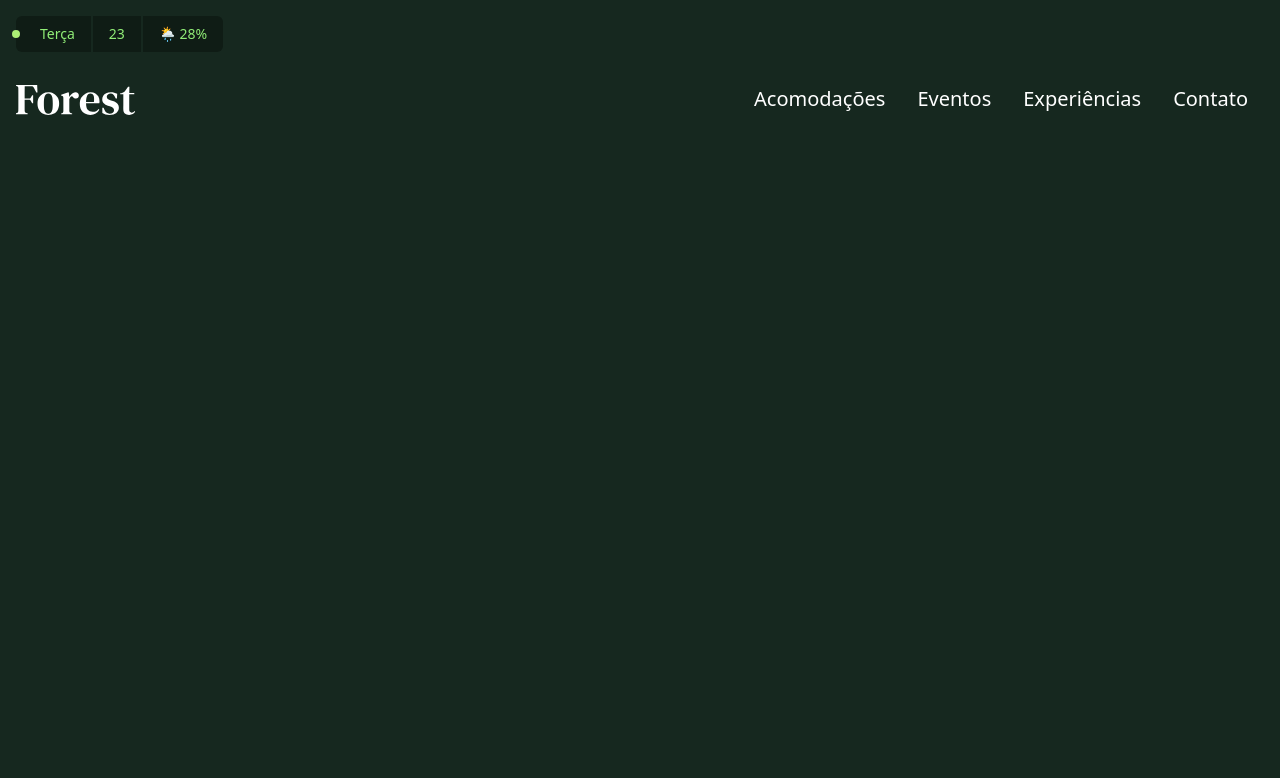
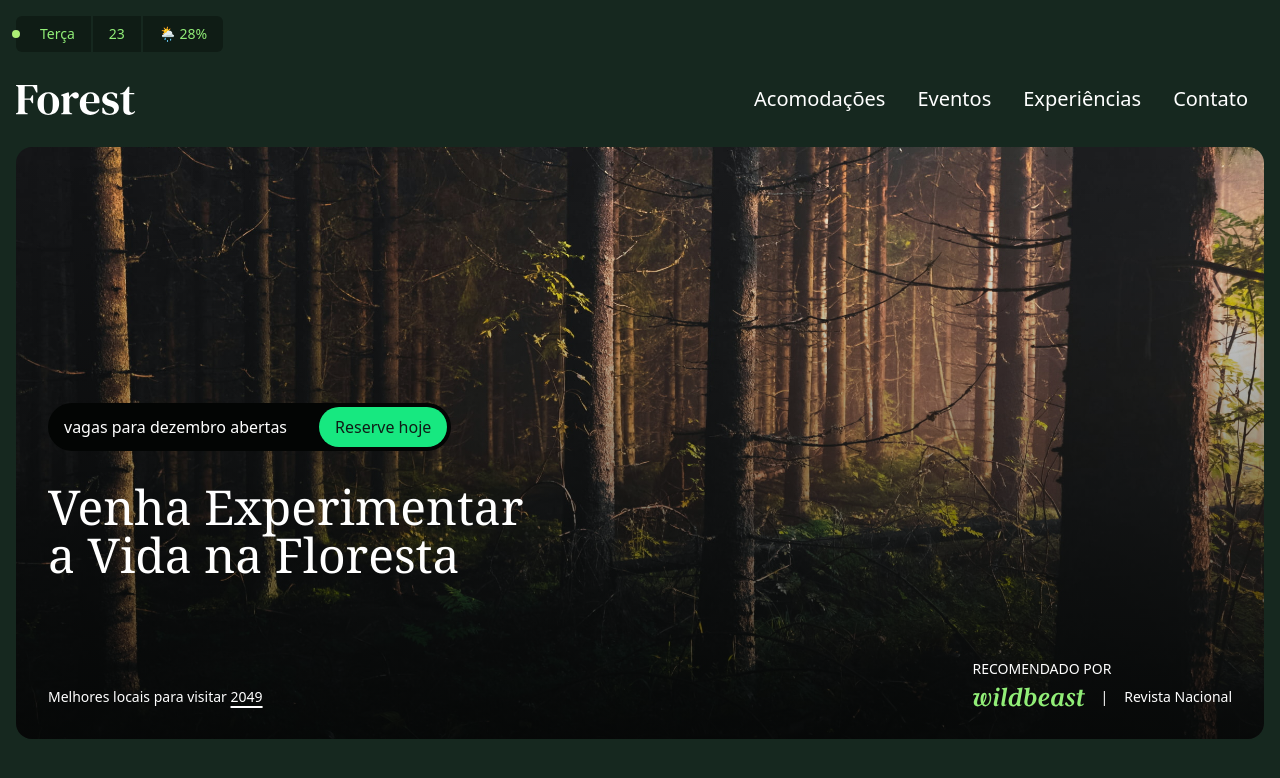
Before and after one commit to Luigi-Martins/Projeto-Tailwind, a website: page src/index.html in a window 1280 px wide. Drawn offline with Linux system fonts and the light colour scheme.

Commit message:
feat:Implementação de seção home

```diff
--- a/src/index.html
+++ b/src/index.html
@@ -53,5 +53,47 @@
         </ul>
       </nav>
     </header>
+    <main class="container">
+      <div
+        class="rounded-2xl overflow-hidden bg-gradient-to-t from-verde-950/80 text-white relative px-8 pb-8 pt-64"
+      >
+        <img
+          class="absolute size-full inset-0 object-cover -z-10"
+          src="./img/floresta.jpg"
+          alt=""
+        />
+        <div
+          class="bg-verde-950 inline-flex mb-8 gap-8 items-center py-1 pl-4 pr-1 rounded-full"
+        >
+          vagas para dezembro abertas
+          <a
+            class="bg-verde-400 text-verde-900 py-2 px-4 inline-block rounded-full"
+            href="/"
+            >Reserve hoje</a
+          >
+        </div>
+        <h1 class="mb-20 font-serif text-balance max-w-screen-sm text-5xl">
+          Venha Experimentar a Vida na Floresta
+        </h1>
+        <div class="text-sm flex justify-between items-end">
+          <p>
+            Melhores locais para visitar
+            <a
+              class="underline decoration-2 underline-offset-4 hover:no-underline"
+              href="/"
+              >2049</a
+            >
+          </p>
+          <div class="">
+            <p class="uppercase mb-2">Recomendado por</p>
+            <p class="flex item-center gap-4">
+              <img class="w-28" src="./img/parceiros/wildbeast.svg" alt="" />
+              <span>|</span>
+              Revista Nacional
+            </p>
+          </div>
+        </div>
+      </div>
+    </main>
   </body>
 </html>
```
Also changed, not shown: src/output.css.
